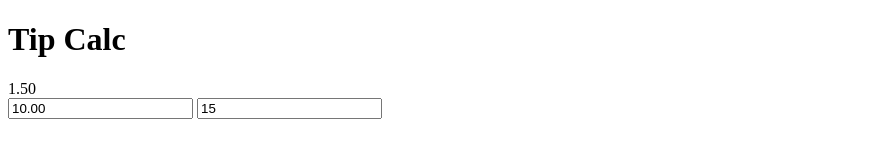
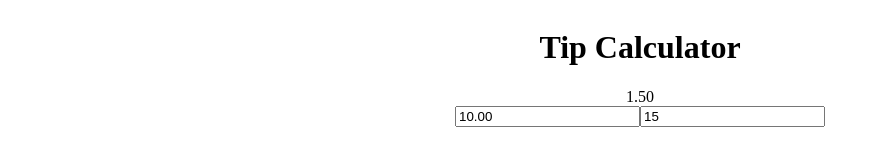
Before and after one commit to xScoopy/tip_calculator, a plain HTML site: page index.html in a window 1280 px wide. Shown: the whole page, without its empty margins (0-880 px from the left). Drawn offline with Linux system fonts and the light colour scheme.

Commit message:
added stylesheet and basic styles

```diff
--- a/index.html
+++ b/index.html
@@ -2,13 +2,16 @@
 <html lang="en">
     <head>
         <title>Tip Calculator</title>
+        <link rel="stylesheet" href="styles.css">
     </head>
     <body>
         <main>
-            <h1>Tip Calc</h1>
+            <h1>Tip Calculator</h1>
             <div id="display">0.00</div>
-            <input id="bill" value="10.00" type="number">
-            <input id="tip" value="15" type="number">
+            <div id="inputValues">
+                <input id="bill" value="10.00" type="number">
+                <input id="tip" value="15" type="number">
+            </div>
           </main>
           <script src="script.js"></script>
     </body>
--- /dev/null
+++ b/styles.css
@@ -0,0 +1,9 @@
+main {
+    display: flex;
+    flex-direction: column;
+    align-items: center;
+}
+div {
+    display: flex;
+    flex-direction: row;
+}
```
